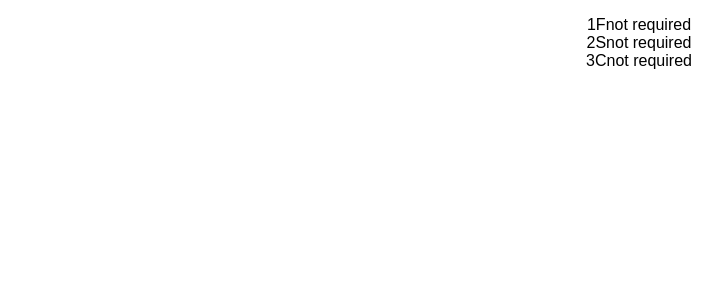
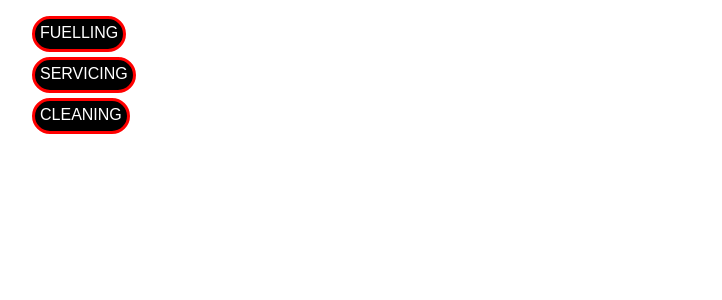
Before and after one commit to philipheslop/iqm, a React (Create React App) app: page / in a window 1280 px wide. Shown: the top 300 px of the page, without its empty margins (21-743 px from the left). Built offline with nearby package versions, Linux system fonts and the light colour scheme.

Commit message:
style additions

```diff
--- a/src/App.tsx
+++ b/src/App.tsx
@@ -27,7 +27,7 @@ export default function App() {
           return (
             <MoodletComponent
               moodlet={moodlet}
-              isFullWord={false}
+              isFullWord={true}
             ></MoodletComponent>
           );
         })}
--- a/src/MoodletComponent.css
+++ b/src/MoodletComponent.css
@@ -3,18 +3,35 @@ a {
   text-decoration: none;
 }
 
-.moodlet-card {
+.moodlet {
+  --moodlet-colour: black;
+  --moodlet-text-colour: white;
+  --moodlet-border-colour: red;
   flex: 1;
-  border-radius: 5px;
-  background-color: #a32b2b;
-  margin: 10px;
+  margin: 5px;
+  padding: 5px;
   justify-content: center; /* Aligns items on the main axis */
   align-items: center; /* Aligns items on the cross axis */
-  width: 290px;
-  box-shadow: 0 4px 8px 0 rgba(0, 0, 0, 0.2), 0 6px 20px 0 rgba(0, 0, 0, 0.19);
+  height: 20px;
+  border: 3px;
+  border-style: solid;
+  border-color: var(--moodlet-border-colour);
+  background-color: var(--moodlet-colour);
+  color: var(--moodlet-text-colour);
+  /*box-shadow: 0 4px 8px 0 rgba(0, 0, 0, 0.2), 0 6px 20px 0 rgba(0, 0, 0, 0.19);*/
 }
 
-.moodlet-header {
+.moodlet-fullword {
+  width: fit-content;
+  border-radius: 20px;
+}
+
+.moodlet-not-fullword {
+  width: 20px;
+  border-radius: 50%;
+}
+
+/*.moodlet-header {
   --moodlet-colour: "black";
   --moodlet-text-colour: "white";
   border-radius: 5px;
@@ -22,14 +39,10 @@ a {
   margin: auto;
   background-color: var(--moodlet-colour);
   color: var(--moodlet-text-colour);
-}
+}*/
 
 .moodlet-header-title-elements {
   display: inline-block;
-}
-
-.moodlet-logo {
-  padding: 5px;
 }
 
 .moodlet-header-title {
@@ -89,7 +102,7 @@ a {
   display: none;
 }
 
-.check_box_label:hover {
+/*.check_box_label:hover {
   background: url("./assets/check_box_hover.svg") no-repeat;
   background-position: center;
   background-size: 30px;
@@ -175,7 +188,7 @@ a {
   margin-left: -60px;
   box-shadow: 0 4px 8px 0 rgba(0, 0, 0, 0.2), 0 6px 20px 0 rgba(0, 0, 0, 0.19);
 
-  /* Fade in tooltip - takes 1 second to go from 0% to 100% opac: */
+  /* Fade in tooltip - takes 1 second to go from 0% to 100% opac: * /
   opacity: 0;
   transition: opacity 0.3s;
 }
@@ -183,4 +196,4 @@ a {
 .moodlet-link-info:hover .tooltiptext {
   visibility: visible;
   opacity: 1;
-}
+}*/
--- a/src/MoodletComponent.tsx
+++ b/src/MoodletComponent.tsx
@@ -1,4 +1,5 @@
 import { Moodlet } from "./mockApi";
+import "./MoodletComponent.css";
 
 export interface MoodletComponentProps {
   moodlet: Moodlet;
@@ -10,12 +11,12 @@ export const MoodletComponent: React.FC<MoodletComponentProps> = ({
   isFullWord,
 }) => {
   return (
-    <div className="moodlet-card">
-      <div>
-        {moodlet.id}
-        {isFullWord ? moodlet.name : moodlet.name[0]}
-        {moodlet.state}
-      </div>
+    <div
+      className={`moodlet ${
+        isFullWord ? "moodlet-fullword" : "moodlet-not-fullword"
+      }`}
+    >
+      {isFullWord ? moodlet.name : moodlet.name[0]}
     </div>
   );
 };
```
